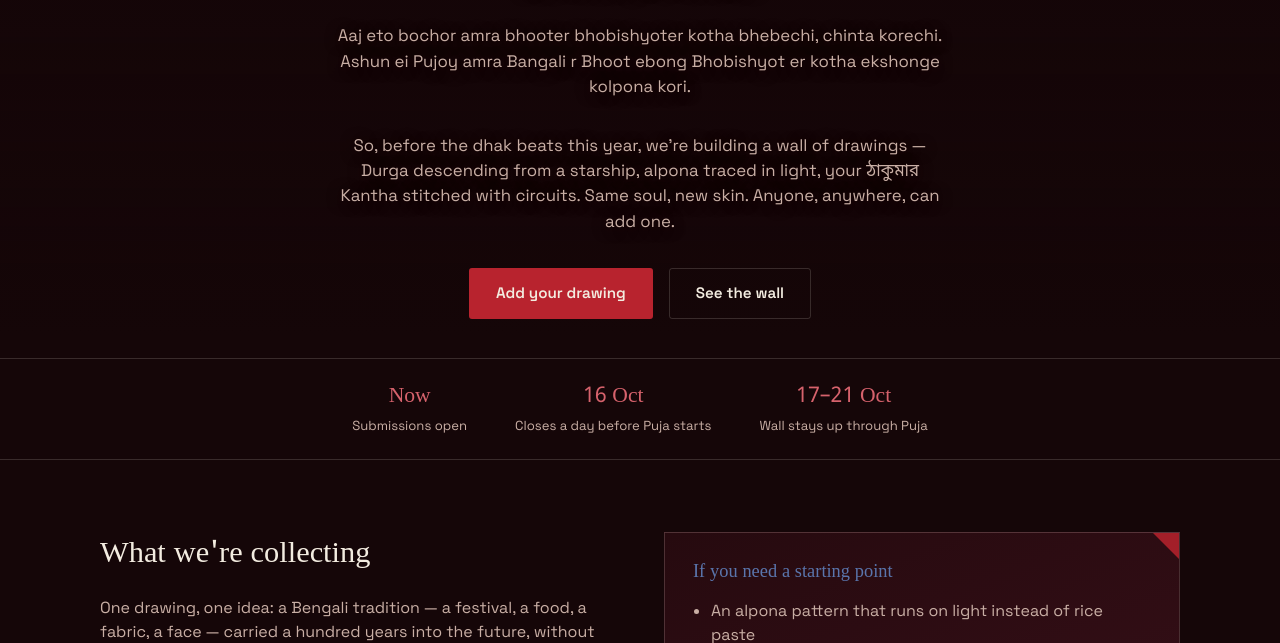
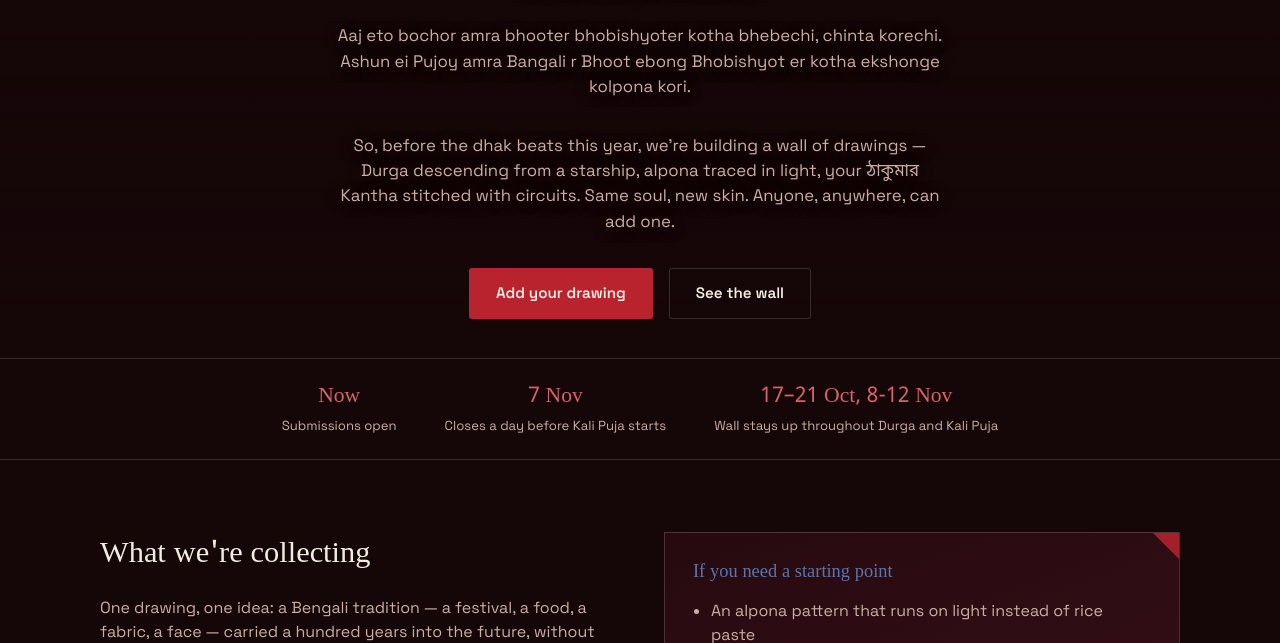
Before and after one commit to ygIUB/Bhabishyat-Bangali, a plain HTML site: page index.html in a window 1280 px wide. Shown: the part 457-1100 px from the top of the page. Drawn offline with nearby package versions, Linux system fonts and the light colour scheme; no server answers; a web font is replaced by a local one.

Commit message:
Update index.html
Changed dates

```diff
--- a/index.html
+++ b/index.html
@@ -420,8 +420,8 @@
 <div class="dates-strip">
   <div class="wrap">
     <div class="date-item"><span class="num">Now</span><span class="lbl">Submissions open</span></div>
-    <div class="date-item"><span class="num">16 Oct</span><span class="lbl">Closes a day before Puja starts</span></div>
-    <div class="date-item"><span class="num">17–21 Oct</span><span class="lbl">Wall stays up through Puja</span></div>
+    <div class="date-item"><span class="num">7 Nov</span><span class="lbl">Closes a day before Kali Puja starts</span></div>
+    <div class="date-item"><span class="num">17–21 Oct, 8-12 Nov</span><span class="lbl">Wall stays up throughout Durga and Kali Puja</span></div>
   </div>
 </div>
 
```
